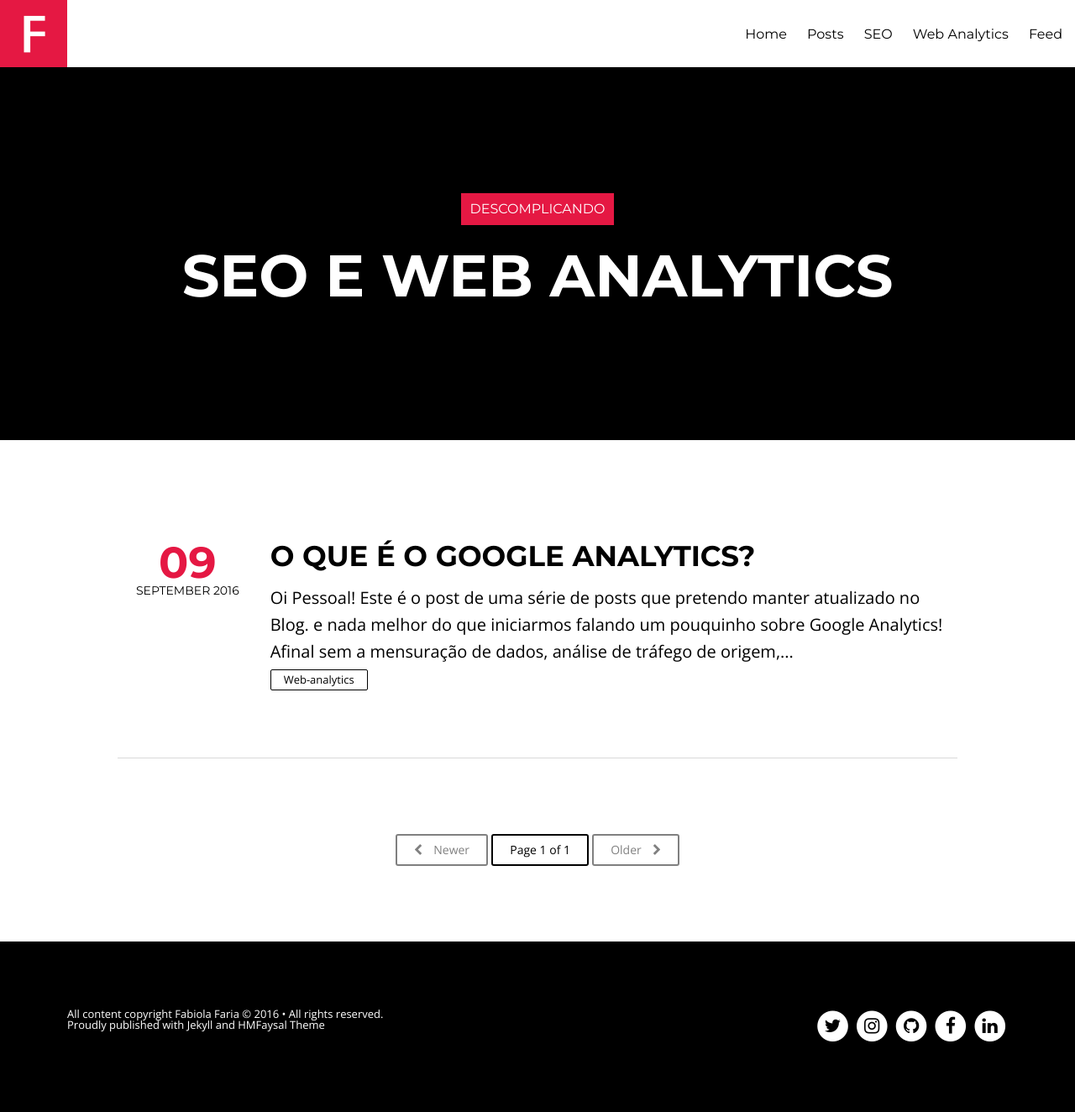
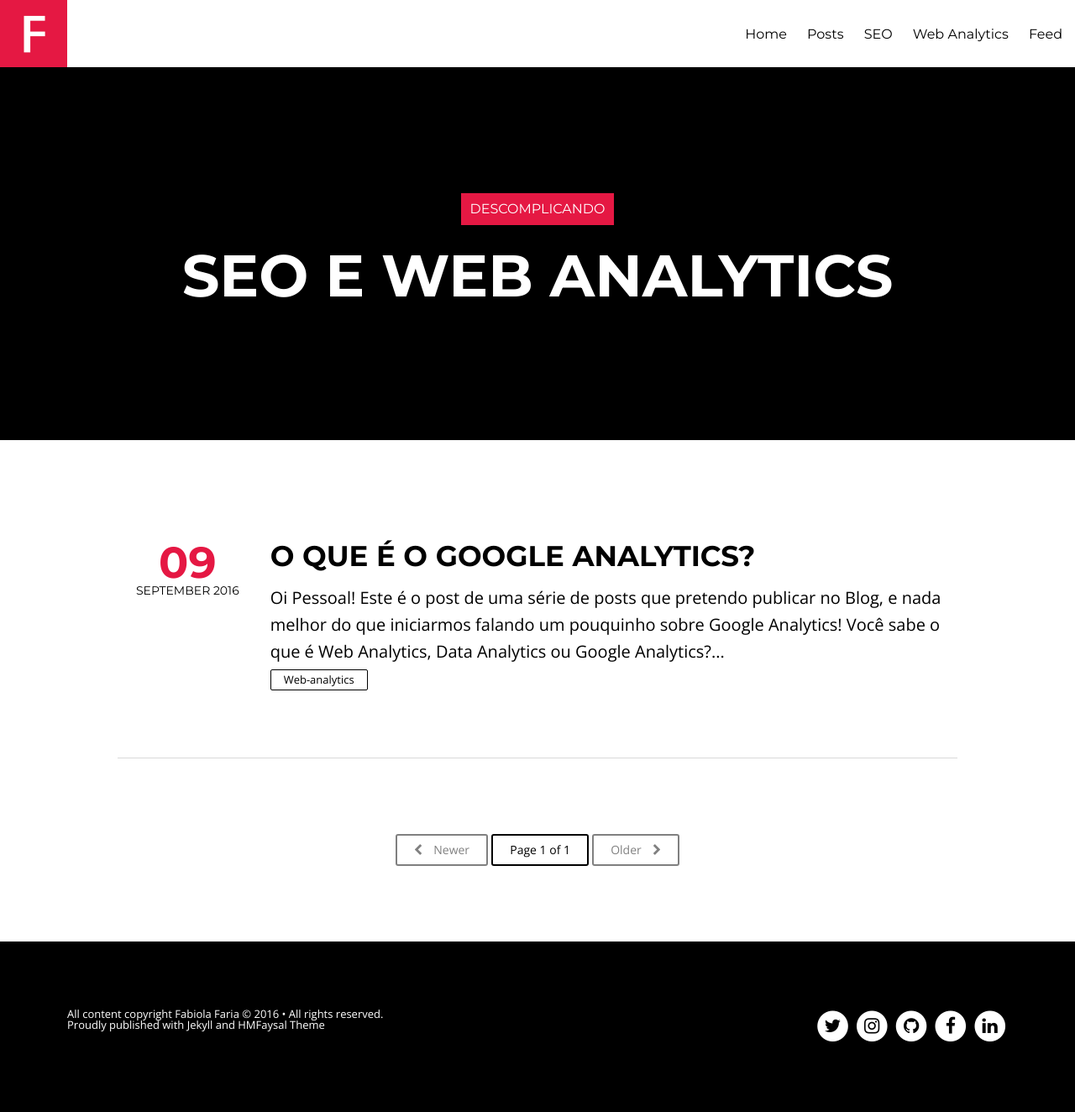
Before and after one commit to seoanalytics/seoanalytics.github.io, a Jekyll site: the page built from index.html, in a window 1280 px wide. Shown: the whole page at 84% size. Built offline with Jekyll 4.4.1, drawn with Linux system fonts in a browser that asks for light colours; nearby versions of some CDN libraries; the list of posts is cut into pages by our own code.

Commit message:
post google analytics #4

```diff
--- a/_posts/2016-09-09-google-analytics.md
+++ b/_posts/2016-09-09-google-analytics.md
@@ -8,7 +8,7 @@
 share: true
 ---
 
-Oi Pessoal! Este é o post de uma série de posts que pretendo manter atualizado no Blog. e nada melhor do que iniciarmos falando um pouquinho sobre <b>Google Analytics</b>! Afinal sem a mensuração de dados, análise de tráfego de origem, análise de conversão e sem metas definidas através de ferramentas de Web Analytics não conseguimos acompanhar os resultados de nossas ações de marketing digital: Social, Adwords, Email, Conteúdo, e por suposto, SEO.
+Oi Pessoal! Este é o post de uma série de posts que pretendo publicar no Blog, e nada melhor do que iniciarmos falando um pouquinho sobre <b>Google Analytics</b>! Você sabe o que é Web Analytics, Data Analytics ou Google Analytics? Vem comigo que falaremos de forma fácil e descomplicada sobre o mundo de Digital Analytics!
 
 ## Então vamos falar de Web Analytics
 
```
